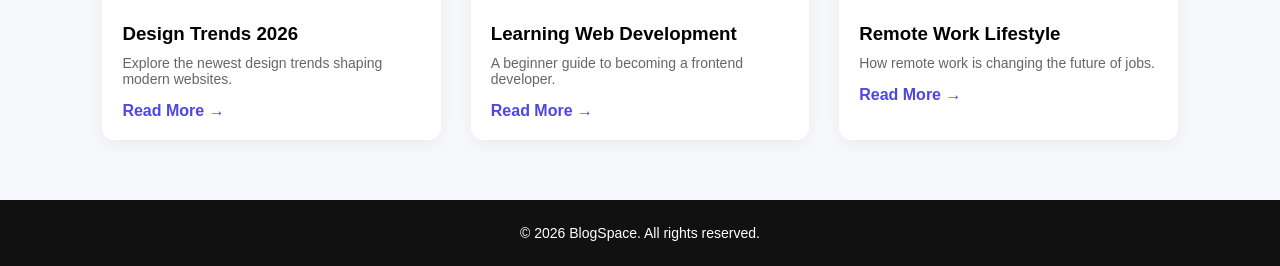
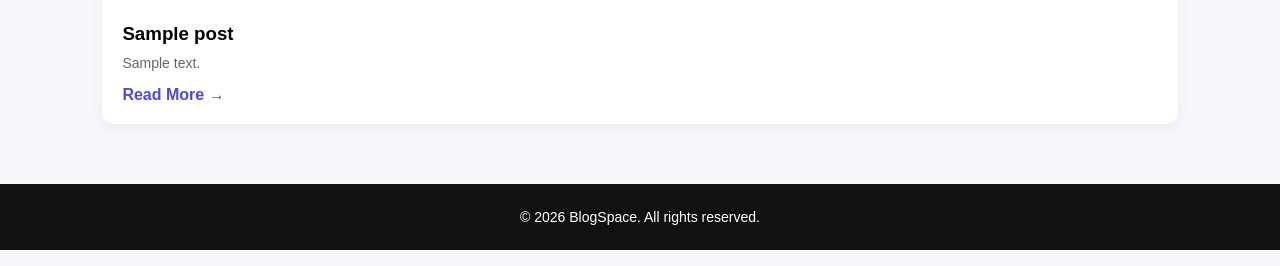
Before and after one commit to shoppingdemonx/blog-project, a Django app: page / in a window 1280 px wide. Shown: the part 865-1131 px from the top of the page. Run offline with Django 5.2, Linux system fonts and the light colour scheme; tables that the repository leaves empty hold one stand-in row (values such as "Sample post").

Commit message:
Post model and PostImage model created & displayed in html homepage

```diff
--- a/blog_app/models.py
+++ b/blog_app/models.py
@@ -1,6 +1,6 @@
 from django.db import models
 from django.contrib.auth.models import User
-# Create your models here.
+
 
 class Profile(models.Model):
     user = models.OneToOneField(User,on_delete=models.CASCADE)
@@ -9,3 +9,33 @@ class Profile(models.Model):
 
     def __str__(self):
         return self.user.username
+
+STATUS_CHOICES = (
+    ('Drafted','Drafted'),
+    ('Published','Published')
+)
+
+class Post(models.Model):
+    title = models.CharField(max_length=200)
+    slug = models.SlugField(unique=True,blank=True)
+    content = models.TextField()
+    author = models.ForeignKey(User,on_delete=models.CASCADE)
+    created_at = models.DateTimeField(auto_now_add=True)
+    updated_at = models.DateTimeField(auto_now=True)
+    status = models.CharField(max_length=10,choices=STATUS_CHOICES,default='Drafted')
+
+    def __str__(self):
+        return self.title
+
+
+# Benefits of creating PostImages model:
+#   -> Multiple images per post
+#   -> Cleaner structure
+#   -> Easy gallery support
+
+class PostImages(models.Model):
+    post = models.ForeignKey(Post,on_delete=models.CASCADE)
+    image = models.ImageField(upload_to='posts/%Y/%m/%d/',blank=True)
+
+    def __str__(self):
+        return f'{self.post.author.username}-{self.post.title}'
--- a/blog_app/views.py
+++ b/blog_app/views.py
@@ -1,6 +1,6 @@
 from django.shortcuts import render,redirect
 from django.contrib.auth.models import User
-from .models import Profile
+from .models import Profile,Post,PostImages
 from django.contrib.auth import authenticate,login,logout
 from django.contrib import messages
 
@@ -8,8 +8,10 @@ from django.contrib import messages
 
 def home(request):
     # profile = Profile.objects.get(user=request.user)
+    posts = Post.objects.all()
     context = {
-        # 'profile':profile
+        # 'profile':profile,
+        'posts':posts
     }
     return render(request,'blog_app/home.html',context)
 
--- a/templates/blog_app/home.html
+++ b/templates/blog_app/home.html
@@ -8,7 +8,7 @@
 <div class="hero-text">
 <h1>Read. Write. Share.</h1>
 <p>Discover amazing articles and share your ideas with the world.</p>
-<a href="#" class="hero-btn">Start Reading</a>
+<a href="{% url 'login' %}" class="hero-btn">Start Reading</a>
 </div>
 
 <img src="https://images.unsplash.com/photo-1499750310107-5fef28a66643">
@@ -26,32 +26,19 @@
 
 <div class="blog-grid">
 
+{% for post in posts %}
+
 <div class="blog-card">
 <img src="https://images.unsplash.com/photo-1492724441997-5dc865305da7">
 <div class="blog-content">
-<h3>Design Trends 2026</h3>
-<p>Explore the newest design trends shaping modern websites.</p>
+<h3>{{post.title}}</h3>
+<p>{{post.content | truncatewords:15}}</p>
 <a href="#" class="read-btn">Read More →</a>
 </div>
 </div>
 
-<div class="blog-card">
-<img src="https://images.unsplash.com/photo-1519389950473-47ba0277781c">
-<div class="blog-content">
-<h3>Learning Web Development</h3>
-<p>A beginner guide to becoming a frontend developer.</p>
-<a href="#" class="read-btn">Read More →</a>
-</div>
-</div>
 
-<div class="blog-card">
-<img src="https://images.unsplash.com/photo-1508780709619-79562169bc64">
-<div class="blog-content">
-<h3>Remote Work Lifestyle</h3>
-<p>How remote work is changing the future of jobs.</p>
-<a href="#" class="read-btn">Read More →</a>
-</div>
-</div>
+{% endfor %}
 
 </div>
 
```
Also changed, not shown: blog_app/admin.py (+9 -2 lines), blog_app/migrations/0003_alter_profile_profile_pic_post_postimages.py (added).
